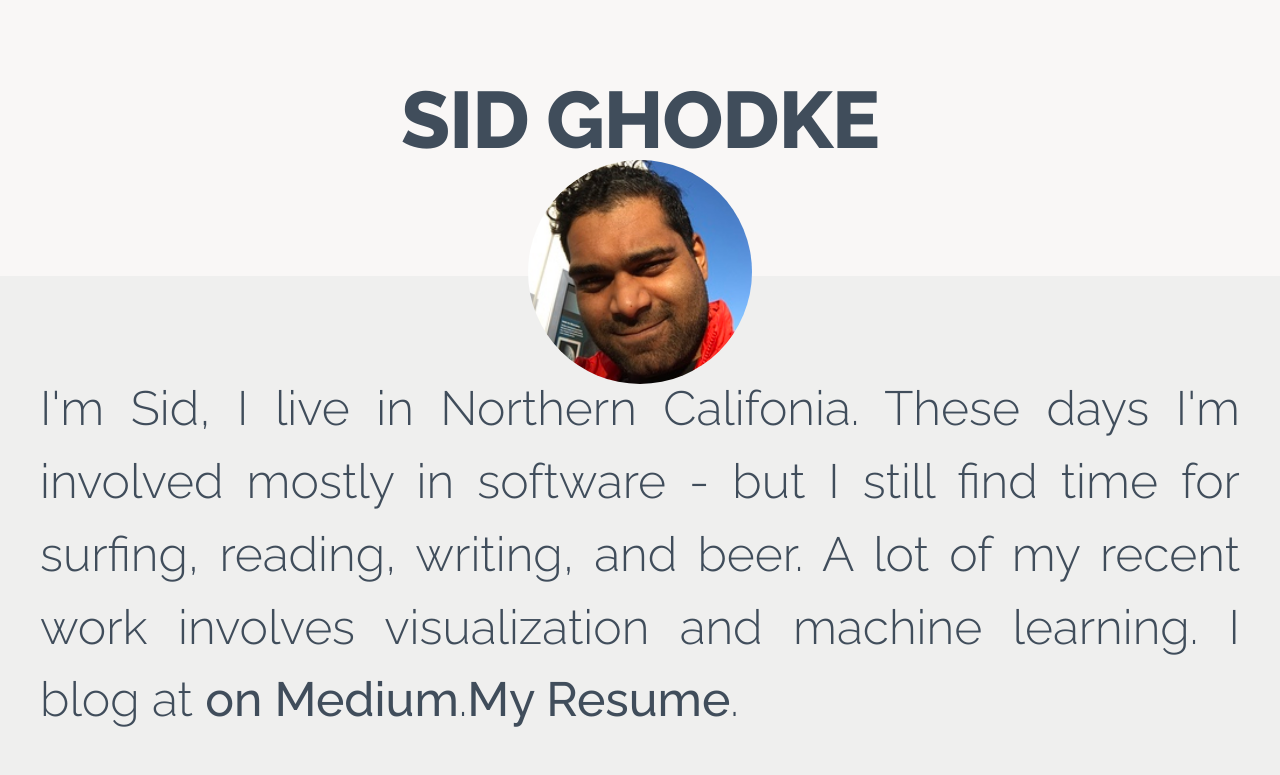
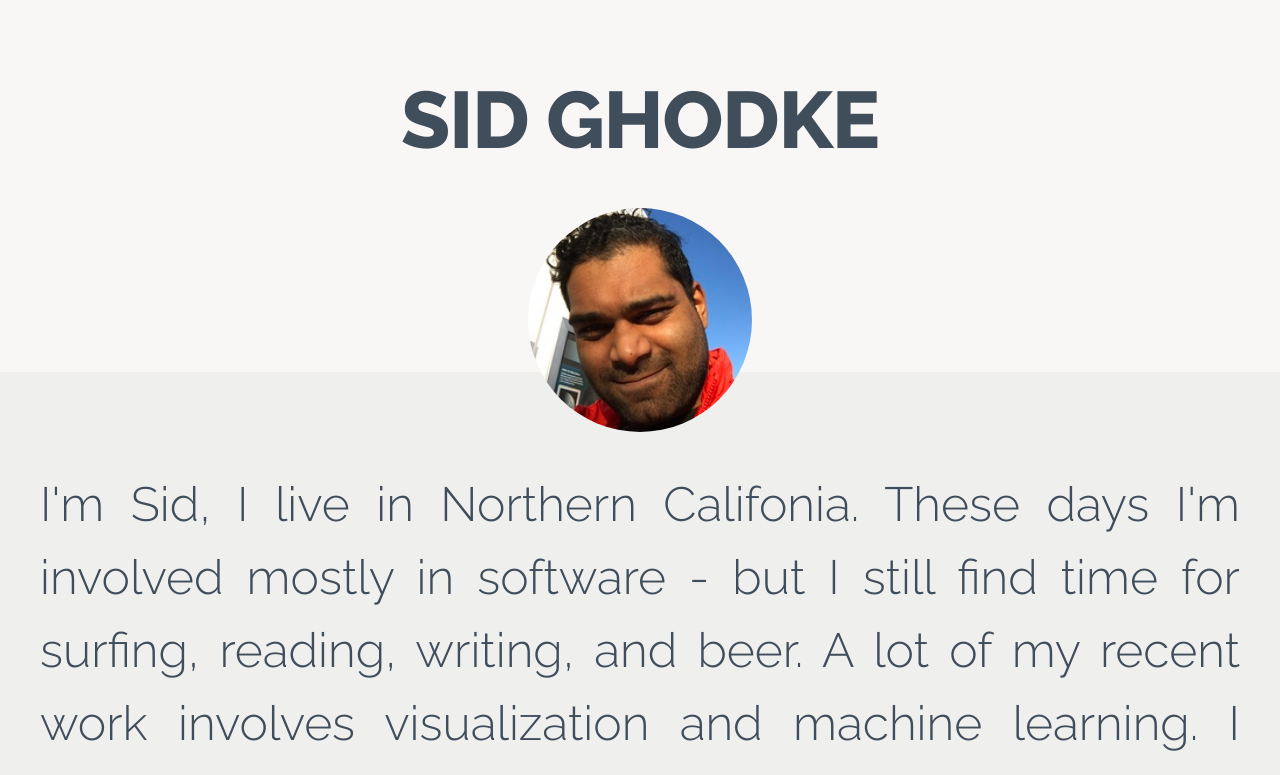
Before and after one commit to sughodke/sughodke.github.io, a Next.js app: page / in a window 1280 px wide. Shown: the top 775 px of the page. Built offline with nearby package versions, Linux system fonts and the light colour scheme.

Commit message:
Add ability to export to Github Pages
Revert next/image work, as it is unsupported on export

```diff
--- a/pages/_app.js
+++ b/pages/_app.js
@@ -22,7 +22,7 @@ const App = ({Component, pageProps}) => {
         <>
             <Head>
                 <title>Sid Ghodke</title>
-                <meta charset="UTF-8"/>
+                <meta charSet="UTF-8"/>
                 <meta name="viewport" content="initial-scale=1, maximum-scale=1, user-scalable=no, width=device-width"/>
                 <meta name="description" content="A healthy dose of what I'm working on currently"/>
                 <meta name="author" content="Sid Ghodke"/>
--- a/partials/Header.js
+++ b/partials/Header.js
@@ -1,12 +1,13 @@
 import styles from "../styles/Header.module.css";
-import Image from "next/image";
 
 export default function Header() {
     return <>
     <header className={styles.header}>
         <h1 className={styles.title}>Sid Ghodke</h1>
-        {/* <span className={styles.logo}></span> */}
+        {/*
         <Image src="/avatar.jpeg" alt="Sid Ghodke avatar" width={224} height={224}/>
+        */}
+        <img src="/avatar.jpeg" alt="Sid Ghodke avatar"/>
     </header>
 
     <section className={styles.about}>
--- a/styles/Header.module.css
+++ b/styles/Header.module.css
@@ -23,12 +23,10 @@
   line-height: 1;
 }
 
-.header div {
-  margin: 2em !important;
-}
-
 .header img {
   border-radius: 50%;
+  padding: 3em;
+  width: 20em;
 }
 
 .header h1 span {
```
Also changed, not shown: package.json (+6 -2 lines), 1 other file (tests, documents, lock files or other folders).
